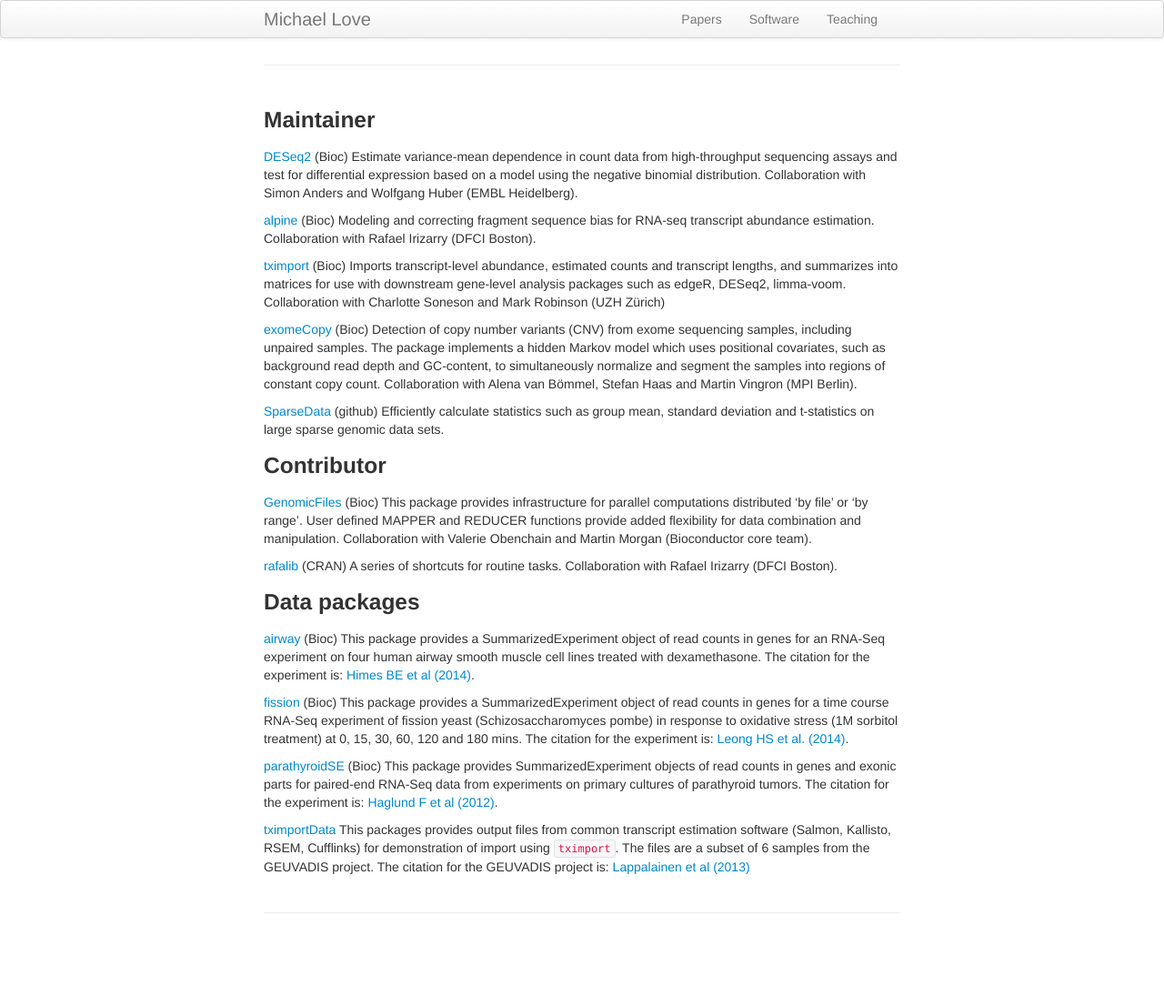
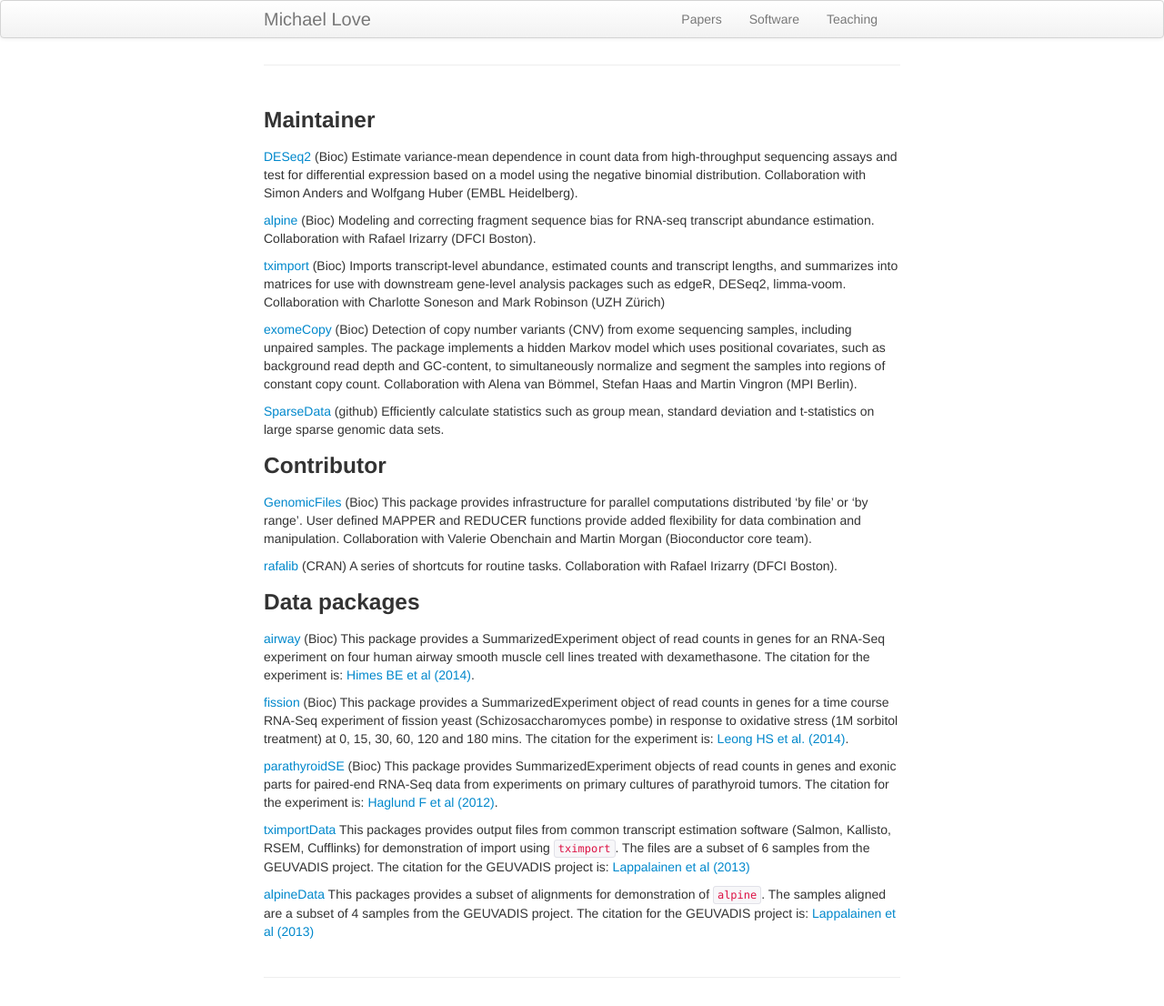
Before and after one commit to mikelove/mikelove.github.io, a Jekyll site: the page built from pages/software.md, in a window 1280 px wide. Shown: the whole page at 91% size. Built offline with Jekyll 4.4.1, drawn with Linux system fonts in a browser that asks for light colours; before the commit the page ends 1035 px from its top, so only the background shows below that.

Commit message:
add alpineData

```diff
--- a/pages/software.md
+++ b/pages/software.md
@@ -81,3 +81,9 @@ software (Salmon, Kallisto, RSEM, Cufflinks) for demonstration of
 import using `tximport`. The files are a subset of 6 samples from the
 GEUVADIS project. The citation for the GEUVADIS project is:
 [Lappalainen et al (2013)](http://www.nature.com/nature/journal/v501/n7468/full/nature12531.html?WT.ec_id=NATURE-20130926)
+
+[alpineData](https://bioconductor.org/packages/alpineData)
+This packages provides a subset of alignments for demonstration of
+`alpine`. The samples aligned are a subset of 4 samples from the
+GEUVADIS project. The citation for the GEUVADIS project is:
+[Lappalainen et al (2013)](http://www.nature.com/nature/journal/v501/n7468/full/nature12531.html?WT.ec_id=NATURE-20130926)
```
